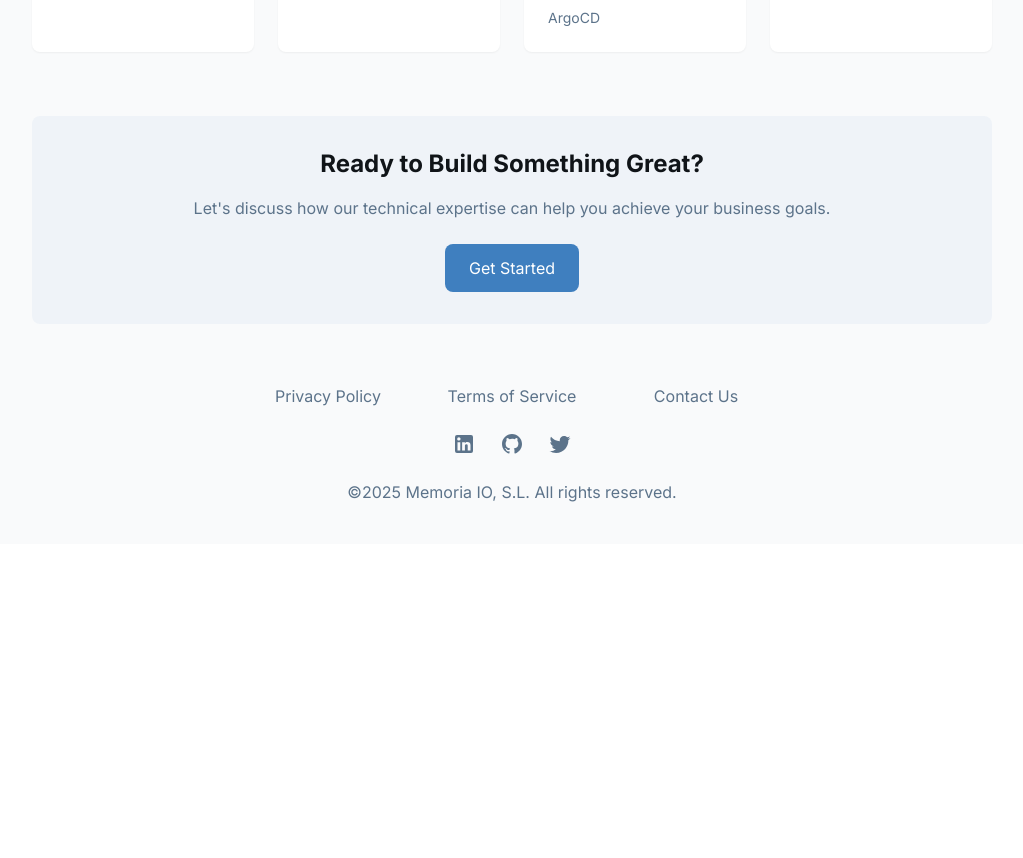
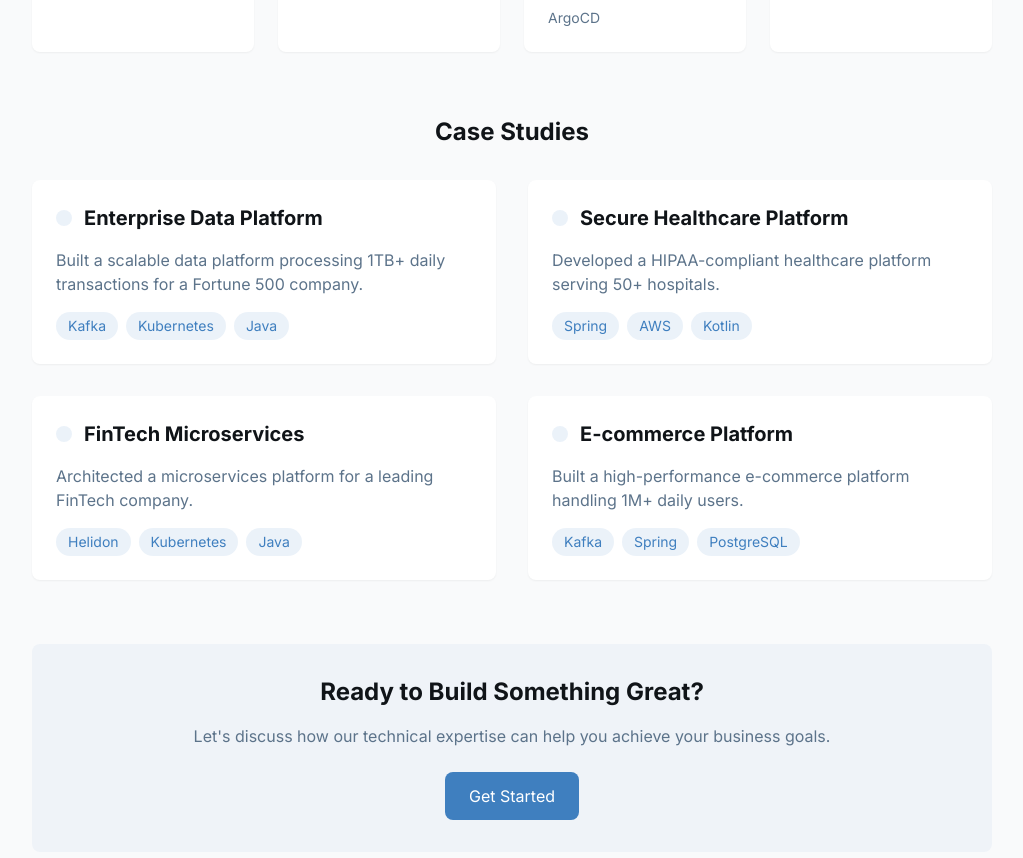
Before and after one commit to memoria-io/memoria-io.github.io, a Vue app: page /engineering in a window 1280 px wide. Shown: the part 1268-2126 px from the top of the page, without its empty margins (128-1151 px from the left). Before the commit the page ends 1812 px from the top, so only its background shows below. Built offline with nearby package versions, Linux system fonts and the light colour scheme.

Commit message:
Engineering usecases and product routes

```diff
--- a/public/config.json
+++ b/public/config.json
@@ -10,5 +10,39 @@
       "title": "Project Carbon",
       "lastUpdated": "2025-01-02"
     }
+  ],
+  "caseStudies": [
+    {
+      "id": "enterprise-data",
+      "filePath": "case-studies/enterprise-data.md",
+      "title": "Enterprise Data Platform",
+      "technologies": ["Kafka", "Kubernetes", "Java"],
+      "icon": "building",
+      "excerpt": "Built a scalable data platform processing 1TB+ daily transactions for a Fortune 500 company."
+    },
+    {
+      "id": "healthcare-platform",
+      "filePath": "case-studies/healthcare-platform.md",
+      "title": "Secure Healthcare Platform",
+      "technologies": ["Spring", "AWS", "Kotlin"],
+      "icon": "shield",
+      "excerpt": "Developed a HIPAA-compliant healthcare platform serving 50+ hospitals."
+    },
+    {
+      "id": "fintech-microservices",
+      "filePath": "case-studies/fintech-microservices.md",
+      "title": "FinTech Microservices",
+      "technologies": ["Helidon", "Kubernetes", "Java"],
+      "icon": "lightning",
+      "excerpt": "Architected a microservices platform for a leading FinTech company."
+    },
+    {
+      "id": "ecommerce-platform",
+      "filePath": "case-studies/ecommerce-platform.md",
+      "title": "E-commerce Platform",
+      "technologies": ["Kafka", "Spring", "PostgreSQL"],
+      "icon": "shopping-cart",
+      "excerpt": "Built a high-performance e-commerce platform handling 1M+ daily users."
+    }
   ]
 }
--- a/src/pages/Engineering.vue
+++ b/src/pages/Engineering.vue
@@ -169,6 +169,52 @@
         </div>
       </section>
 
+      <!-- Case Studies -->
+      <section class="mb-16" id="case-studies">
+        <h2 class="text-[#101418] text-2xl font-bold mb-8 text-center">Case Studies</h2>
+        <div class="grid grid-cols-1 md:grid-cols-2 gap-8">
+          <div v-for="study in caseStudies" :key="study.id"
+               class="bg-white rounded-lg overflow-hidden shadow-sm hover:shadow-md transition-all cursor-pointer"
+               @click="openCaseStudy(study.id)">
+            <div class="p-6">
+              <div class="flex items-center gap-3 mb-4">
+                <div class="bg-[#3f7fbf] bg-opacity-10 p-2 rounded-lg">
+                  <component :is="getIcon(study.icon)" class="w-6 h-6 text-[#3f7fbf]" />
+                </div>
+                <h3 class="text-[#101418] text-xl font-semibold">{{ study.title }}</h3>
+              </div>
+              <p class="text-[#5c738a] mb-4">{{ study.excerpt }}</p>
+              <div class="flex flex-wrap gap-2">
+                <span v-for="tech in study.technologies" :key="tech"
+                      class="px-3 py-1 bg-[#3f7fbf] bg-opacity-10 text-[#3f7fbf] rounded-full text-sm">
+                  {{ tech }}
+                </span>
+              </div>
+            </div>
+          </div>
+        </div>
+      </section>
+
+      <!-- Case Study Modal -->
+      <div v-if="selectedCaseStudy"
+           class="fixed inset-0 bg-black bg-opacity-50 flex items-center justify-center z-50"
+           @click="closeCaseStudy">
+        <div class="bg-white rounded-lg max-w-3xl w-full mx-4 max-h-[90vh] overflow-y-auto"
+             @click.stop>
+          <div class="p-8">
+            <div class="flex justify-between items-start mb-6">
+              <h2 class="text-2xl font-bold text-[#101418]">{{ selectedCaseStudy.title }}</h2>
+              <button @click="closeCaseStudy" class="text-gray-500 hover:text-gray-700">
+                <svg class="w-6 h-6" fill="none" stroke="currentColor" viewBox="0 0 24 24">
+                  <path stroke-linecap="round" stroke-linejoin="round" stroke-width="2" d="M6 18L18 6M6 6l12 12" />
+                </svg>
+              </button>
+            </div>
+            <div class="prose max-w-none" v-html="selectedCaseStudy.content"></div>
+          </div>
+        </div>
+      </div>
+
       <!-- CTA Section -->
       <section class="text-center bg-[#3f7fbf] bg-opacity-5 rounded-lg p-8">
         <h2 class="text-[#101418] text-2xl font-bold mb-4">Ready to Build Something Great?</h2>
@@ -184,7 +230,91 @@
 </template>
 
 <script setup lang="ts">
-// Component logic can be added here if needed
+import { ref, onMounted, watch } from 'vue'
+import { useRoute } from 'vue-router'
+import { marked } from 'marked'
+
+interface CaseStudy {
+  id: string
+  title: string
+  technologies: string[]
+  icon: string
+  excerpt: string
+  content?: string
+}
+
+const route = useRoute()
+const selectedCaseStudy = ref<CaseStudy | null>(null)
+const caseStudies = ref<CaseStudy[]>([])
+const config = ref<any>(null)
+
+const getIcon = (icon: string) => {
+  const icons = {
+    building: 'BuildingIcon',
+    shield: 'ShieldIcon',
+    lightning: 'LightningIcon',
+    'shopping-cart': 'ShoppingCartIcon'
+  }
+  return icons[icon as keyof typeof icons] || 'BuildingIcon'
+}
+
+const fetchMarkdown = async (filePath: string): Promise<string> => {
+  const response = await fetch(`/${filePath}`)
+  return response.text()
+}
+
+const openCaseStudy = async (id: string) => {
+  const study = caseStudies.value.find(study => study.id === id)
+  if (study) {
+    const configStudy = config.value.caseStudies.find((cs: any) => cs.id === id)
+    if (configStudy) {
+      const markdown = await fetchMarkdown(configStudy.filePath)
+      study.content = marked(markdown) as string
+      selectedCaseStudy.value = study
+      window.history.pushState({}, '', `#${id}`)
+    }
+  }
+}
+
+const closeCaseStudy = () => {
+  selectedCaseStudy.value = null
+  window.history.pushState({}, '', '#case-studies')
+}
+
+// Initialize case studies from config
+onMounted(async () => {
+  try {
+    const response = await fetch('/config.json')
+    config.value = await response.json()
+
+    // Initialize case studies from config
+    caseStudies.value = config.value.caseStudies.map((study: any) => ({
+      id: study.id,
+      title: study.title,
+      technologies: study.technologies,
+      icon: study.icon,
+      excerpt: study.excerpt
+    }))
+
+    // Handle direct links to case studies
+    const hash = window.location.hash.slice(1)
+    if (hash) {
+      await openCaseStudy(hash)
+    }
+  } catch (error) {
+    console.error('Failed to load case studies:', error)
+  }
+})
+
+// Watch for hash changes
+watch(() => route.hash, async (newHash) => {
+  const id = newHash.slice(1)
+  if (id) {
+    await openCaseStudy(id)
+  } else {
+    closeCaseStudy()
+  }
+})
 </script>
 
 <style>
--- a/src/pages/Products.vue
+++ b/src/pages/Products.vue
@@ -51,13 +51,15 @@
 </template>
 
 <script setup lang="ts">
-import { ref, onMounted, nextTick } from 'vue'
+import { ref, onMounted, nextTick, watch } from 'vue'
+import { useRoute } from 'vue-router'
 import { parseMarkdown, highlightCode } from '../services/markdown'
 import { config as fetchAppConfig, type ProductMeta, AppConfig } from '../services/config'
 import { loadDocument } from '../services/resources'
 import TableOfContents from '../components/TableOfContents.vue'
 
 // State
+const route = useRoute()
 const appConfig = ref<AppConfig | null>(null)
 const products = ref<ProductMeta[] | null>(null)
 const currentArticle = ref<ProductMeta | null>(null)
@@ -74,6 +76,10 @@ const loadProduct = async (productMeta: ProductMeta) => {
     const markdown = await loadDocument(productMeta.filePath)
     content.value = await parseMarkdown(markdown)
     currentArticle.value = productMeta || null
+
+    // Update URL hash
+    const productId = productMeta.filePath.replace('products/', '').replace('.md', '')
+    window.history.pushState({}, '', `#${productId}`)
 
     // Reset scroll position and wait for content to be rendered
     window.scrollTo(0, 0)
@@ -97,16 +103,43 @@ const loadProduct = async (productMeta: ProductMeta) => {
   }
 }
 
+const loadProductById = async (productId: string) => {
+  if (!products.value) return
+
+  const product = products.value.find(p => {
+    const id = p.filePath.replace('products/', '').replace('.md', '')
+    return id === productId
+  })
+
+  if (product) {
+    await loadProduct(product)
+  }
+}
+
 // Initialize
 onMounted(async () => {
   try {
     appConfig.value = await fetchAppConfig()
     products.value = appConfig.value.products
-    if (products.value.length > 0) {
+
+    // Check for hash in URL
+    const hash = window.location.hash.slice(1)
+    if (hash && products.value.length > 0) {
+      await loadProductById(hash)
+    } else if (products.value.length > 0) {
+      // Load first product by default
       await loadProduct(appConfig.value.products[0])
     }
   } catch (e) {
     error.value = e instanceof Error ? e.message : 'Failed to load product list'
+  }
+})
+
+// Watch for hash changes
+watch(() => route.hash, async (newHash) => {
+  const productId = newHash.slice(1)
+  if (productId) {
+    await loadProductById(productId)
   }
 })
 </script>
```
Also changed, not shown: public/case-studies/ecommerce-platform.md (added, +13 -0 lines), public/case-studies/enterprise-data.md (added, +13 -0 lines), public/case-studies/fintech-microservices.md (added, +13 -0 lines), public/case-studies/healthcare-platform.md (added, +13 -0 lines).
